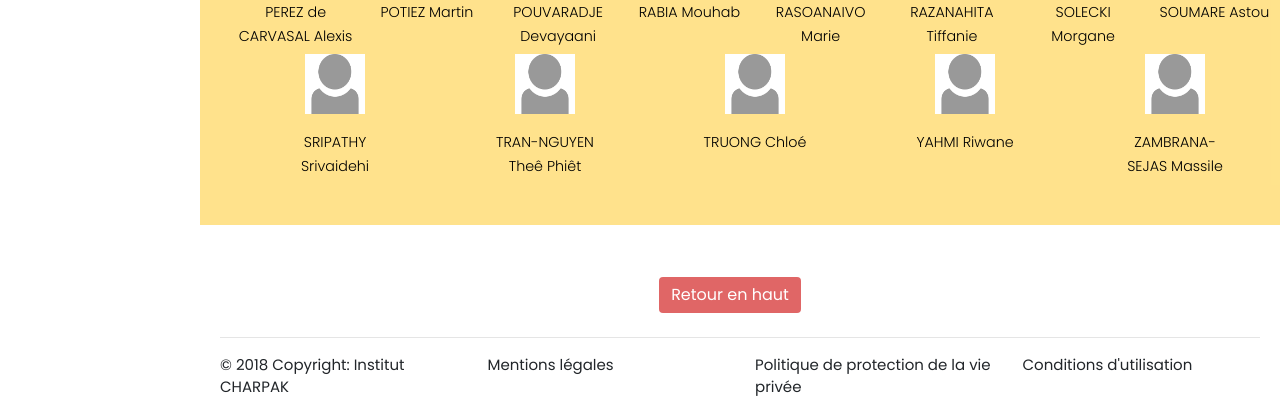
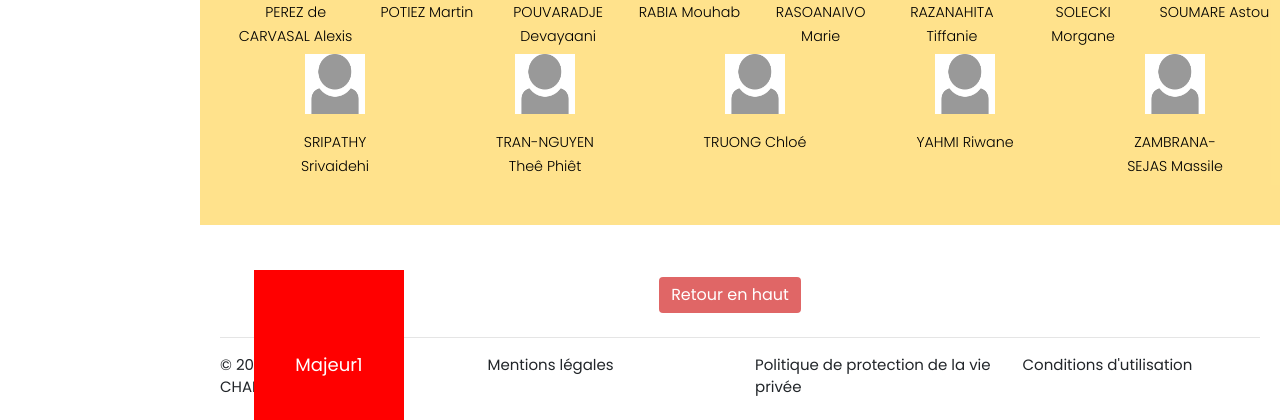
Before and after one commit to L3Villebon2018/projetInfo, a Django app: page /arborescence in a window 1280 px wide. Shown: the part 4134-4554 px from the top of the page. Before the commit the page ends 4530 px from the top, so only its background shows below. Run offline with Django 3.2, Linux system fonts and the light colour scheme; data comes from the database, SQL or seed files in the repository; some libraries are stand-ins or nearby versions.

Commit message:
Auto stash before rebase of "origin/master"
oui

```diff
--- a/ProjetInfoL3/ProjetInfoL3/static/css/arborescence.css
+++ b/ProjetInfoL3/ProjetInfoL3/static/css/arborescence.css
@@ -64,3 +64,46 @@ h3 {
     color: black;
 
 }
+
+#pagePrems {
+    position: relative;
+}
+
+#Majeur1 {
+    top: 25px;
+    left: 54px;
+    position: absolute;
+    width: 150px;
+    height: 150px;
+    background-color: red;
+    z-index: 30;
+    text-align: center;
+    color: #ffffff;
+    font-size: 18px;
+    display: block;
+}
+
+
+#SOUSmajeur1 {
+    position: absolute;
+    width: 300px;
+    height: 300px;
+    top: 10px;
+    left: 120px;
+    background-color: green;
+    z-index: 20;
+    text-align: center;
+    font-size: 13px;
+}
+
+.niveau2 {
+    display: none;
+}
+
+.niveau1:hover .niveau2 {
+    display: block;
+}
+
+.niveau1:hover {
+    background-color: black;
+}
--- a/ProjetInfoL3/templates/arborescence/index_arborescence.html
+++ b/ProjetInfoL3/templates/arborescence/index_arborescence.html
@@ -65,4 +65,13 @@
             </p> {# TODO : Balises en trop #}
         </div>
     {% endfor %}
+
+<div id="pagePrems">
+    <div id="Majeur1" class="niveau1">
+        <span><br /><br /><br />Majeur1</span>
+        <div id="SOUSmajeur1" class="niveau2">
+        <div><span>blabla</span></div>
+    </div>
+</div>
+
 {% endblock %}
```
